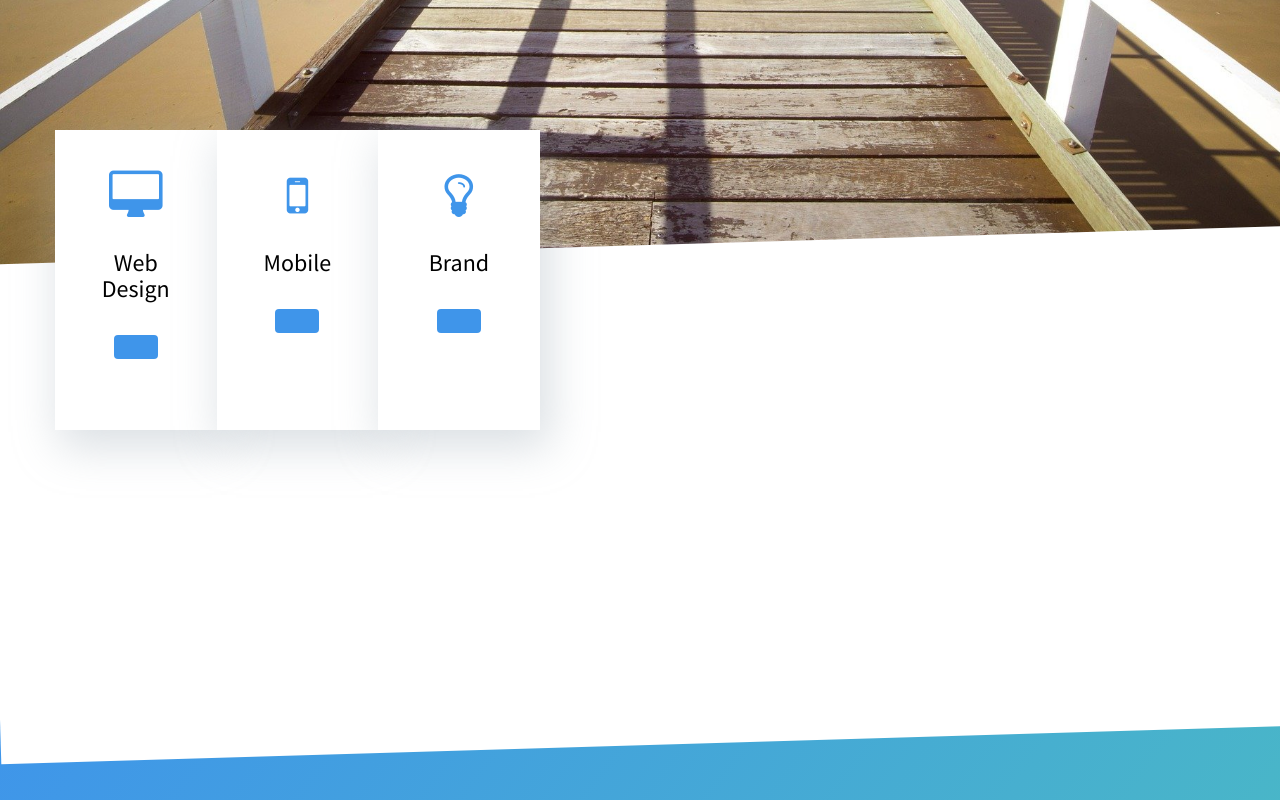
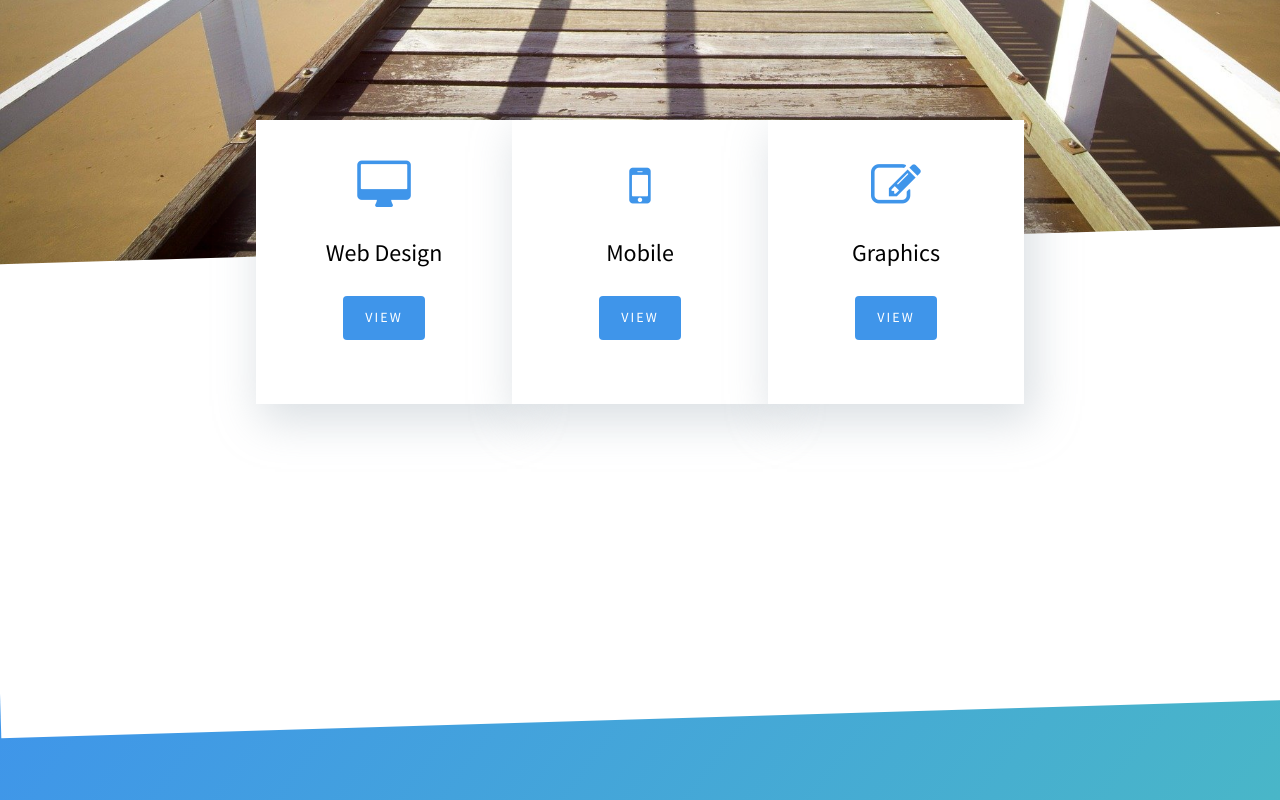
Before and after one commit to songsuin3/portfolio, a plain HTML site: page index.html in a window 1280 px wide. Shown: the part 620-1420 px from the top of the page. Drawn offline with Linux system fonts and the light colour scheme; files whose address does not match are found by name.

Commit message:
12:24,04.28

```diff
--- a/css/style.css
+++ b/css/style.css
@@ -457,7 +457,7 @@ h1, h2, h3, h4, h5, h6 {
 #fh5co-intro {
   position: relative;
   bottom: 0;
-  margin-top: -150px;
+  margin-top: -160px;
   z-index: 10;
   padding-bottom: 7em;
 }
@@ -472,16 +472,19 @@ h1, h2, h3, h4, h5, h6 {
   display: -ms-flexbox;
   display: -webkit-flex;
   display: flex;
+    justify-content: center;
   flex-wrap: wrap;
   -webkit-flex-wrap: wrap;
   -moz-flex-wrap: wrap;
 }
 #fh5co-intro .fh5co-block {
-  width: 33.33%;
-  float: left;
+  width: 20vw;
+
+  float:left;
   text-align: center;
   font-size: 16px;
-  min-height: 300px;
+  min-height: 130px;
+    min-width: 200px;
   vertical-align: middle;
   padding: 40px;
   background: #fff;
--- a/index.html
+++ b/index.html
@@ -76,8 +76,7 @@
 					<div class="fh5co-text">
 						<i class="fh5co-intro-icon icon-desktop"></i>
 						<h2>Web Design</h2>
-
-												<p><a href="#" class="btn btn-primary"></a></p>
+                         <p><a href="#" class="btn btn-primary">view</a></p>
 					</div>
 				</div>
 				<div class="fh5co-block to-animate" style="background-image: url(images/img_8.jpg);">
@@ -87,19 +86,20 @@
 						<i class="fh5co-intro-icon icon-mobile-phone"></i>
 						<h2>Mobile</h2>
 
-						<p><a href="#" class="btn btn-primary"></a></p>
+						<p><a href="#" class="btn btn-primary">view</a></p>
 					</div>
 				</div>
 				<div class="fh5co-block to-animate" style="background-image: url(images/img_10.jpg);">
 					<div class="overlay-darker"></div>
 					<div class="overlay"></div>
 					<div class="fh5co-text">
-						<i class="fh5co-intro-icon icon-lightbulb-o"></i>
-						<h2>Brand</h2>
+						<i class="fh5co-intro-icon icon-pencil-square-o"></i>
+						<h2>Graphics</h2>
 
-						<p><a href="#" class="btn btn-primary"></a></p>
+						<p><a href="#" class="btn btn-primary">view</a></p>
 					</div>
 				</div>
+
 			</div>
 		</div>
 	</section>
@@ -128,7 +128,7 @@
 				</div>
 				<div class="col-md-4 col-sm-6 col-xxs-12">
 					<a href="images/webdesign.jpg" class="fh5co-project-item to-animate">
-						<img src="images/macbook.png" alt="Image" class="img-responsive">
+						<img src="images/web_thumnail.jpg" alt="Image" class="img-responsive">
 						<div class="fh5co-text">
 						<h2>정담은 도시락 홈페이지</h2>
 						<span>Web Design</span>
```
Also changed, not shown: images/web_thumnail.jpg (added), 1 other file.
